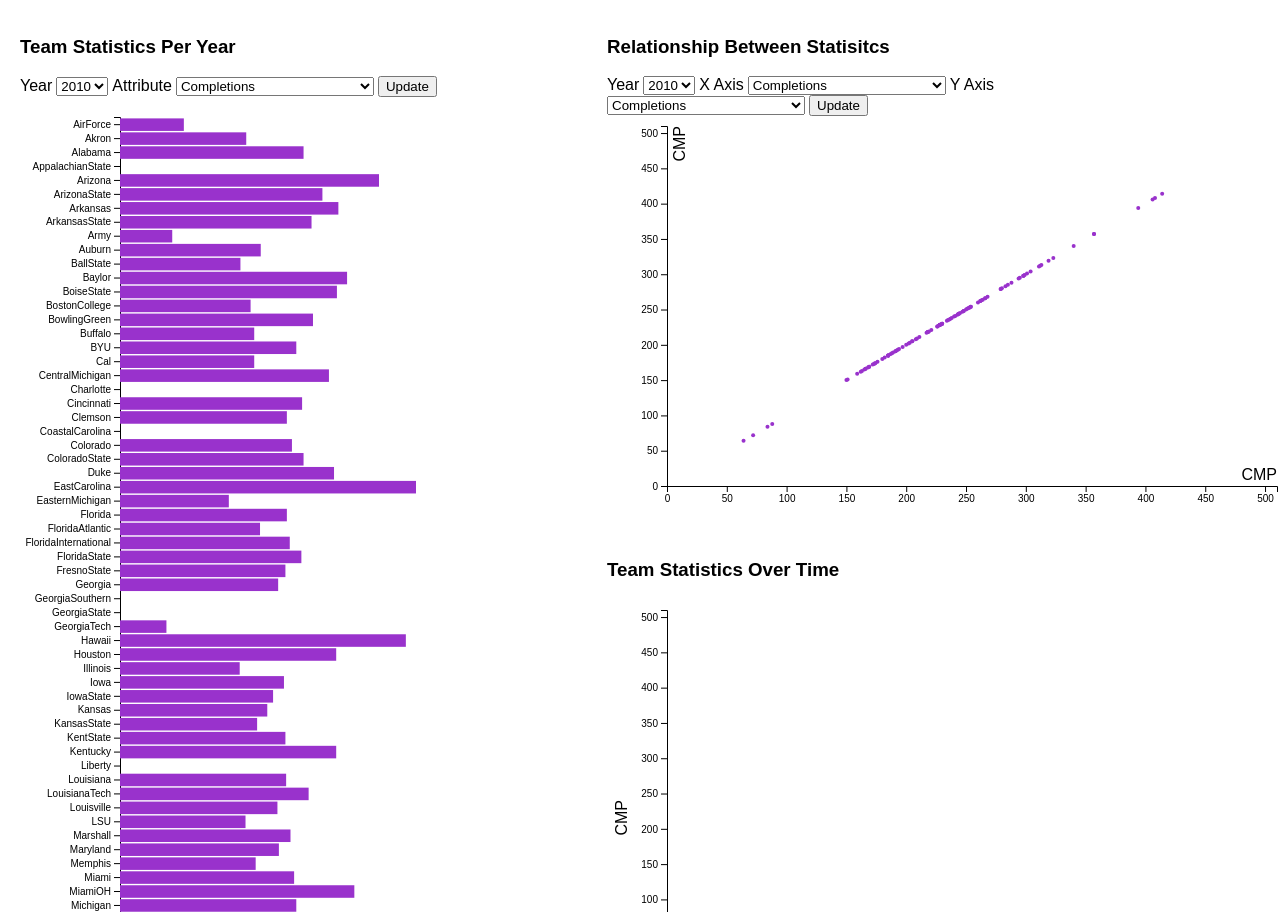
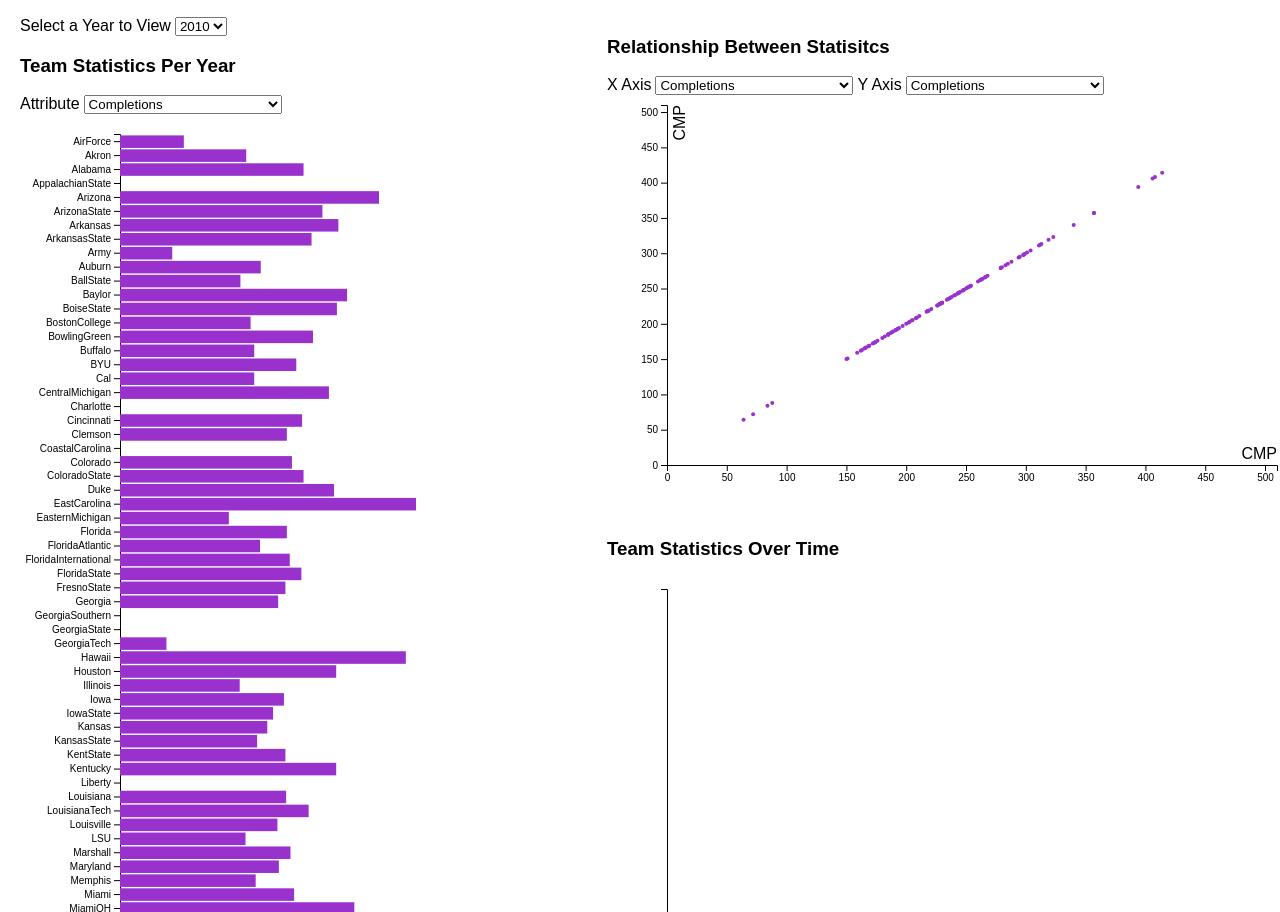
Before and after one commit to ryan-weaverr/CPSC-4030-Project, a plain HTML site: page index.html in a window 1280 px wide. Shown: the part 40-952 px from the top of the page. Drawn offline with nearby package versions, Linux system fonts and the light colour scheme.

Commit message:
Removed reliance on render buttons for most items

```diff
--- a/barscript.js
+++ b/barscript.js
@@ -11,13 +11,12 @@ function changeBar(university, toggle) {
   }
 }
 
-d3.csv("data/cfb.csv").then(function (data) {
-  var button = document.getElementById("updateBar");
-  var select = document.getElementById("barSelect");
+function updateBar() {
+  d3.csv("data/cfb.csv").then(function (data) {
+    var select = document.getElementById("yearSelect");
 
-  var xGetter = document.getElementById("barXSelect");
+    var xGetter = document.getElementById("barXSelect");
 
-  function update() {
     d3.selectAll("#barG").remove();
 
     var xAttr = xGetter.options[xGetter.selectedIndex].value;
@@ -87,8 +86,7 @@ d3.csv("data/cfb.csv").then(function (data) {
       .on("mouseout", function (d) {
         d3.select(this).attr("stroke-width", "0");
       });
-  }
+  });
+}
 
-  update();
-  button.addEventListener("click", update);
-});
+updateBar();
--- a/conScript.js
+++ b/conScript.js
@@ -1,11 +1,10 @@
 var strokeWidth = 3;
 var mouseWidth = 5;
 
-//Read the data
-d3.csv("data/cfb.csv").then(function (data) {
-  var button = document.getElementById("render");
+function updateLine() {
+  d3.csv("data/cfb.csv").then(function (data) {
+    var button = document.getElementById("render");
 
-  function update() {
     d3.selectAll("#lineGraph").remove();
 
     // Get teams array from multiple dropdown
@@ -150,7 +149,8 @@ d3.csv("data/cfb.csv").then(function (data) {
             return y(d[selectedStat]);
           })
       );
-  }
-  update();
-  button.addEventListener("click", update);
-});
+    button.addEventListener("click", update);
+  });
+}
+
+updateLine();
--- a/index.html
+++ b/index.html
@@ -8,17 +8,27 @@
     <script src="https://d3js.org/d3.v7.min.js"></script>
     <script src="https://code.jquery.com/jquery-3.4.1.js"></script>
     <script src="dropdown.js"></script>
+    <script src="barscript.js"></script>
+    <script src="script.js"></script>
+    <script src="conScript.js"></script>
   </head>
+
+  <script>
+    function update(){
+      console.log("Updated!");
+      updateScatter();
+      updateBar();
+      updateLine();
+    }
+  </script>
 
   <h1>What Makes A Good College Football Team?</h1>
   <body>
+
     <div class="float-container">
       <div class="float-child">
-        <div id = "barGraph">
-          <h3>Team Statistics Per Year</h3>
-
-          <label>Year</label>
-          <select id="barSelect">
+        <label>Select a Year to View</label>
+        <select id="yearSelect" onchange="update()">
           <option value="2010">2010</option>
           <option value="2011">2011</option>
           <option value="2012">2012</option>
@@ -31,8 +41,12 @@
           <option value="2019">2019</option>
           <option value="2020">2020</option>
         </select>
+        <div id = "barGraph">
+          <h3>Team Statistics Per Year</h3>
+
+
           <label>Attribute</label>
-          <select id="barXSelect">
+          <select id="barXSelect" onchange="update()">
             <option value="CMP">Completions</option>
             <option value="ATT">Pass Attempts</option>
             <option value="YDS">Passing Yards</option>
@@ -50,29 +64,14 @@
             <option value="RUN_PERCENT">Run Plays Percentage</option>
             <option value="PASS_PERCENT">Pass Plays Percentage</option>
           </select>
-          <button id="updateBar">Update</button>
         </div>
       </div>
 
       <div class="float-child">
         <div id = "line">
           <h3>Relationship Between Statisitcs</h3>
-          <label>Year</label>
-          <select id="yearSelect">
-            <option value="2010">2010</option>
-            <option value="2011">2011</option>
-            <option value="2012">2012</option>
-            <option value="2013">2013</option>
-            <option value="2014">2014</option>
-            <option value="2015">2015</option>
-            <option value="2016">2016</option>
-            <option value="2017">2017</option>
-            <option value="2018">2018</option>
-            <option value="2019">2019</option>
-            <option value="2020">2020</option>
-          </select>
           <label>X Axis</label>
-          <select id="xSelect">
+          <select id="xSelect" onchange="update()">
             <option value="CMP">Completions</option>
             <option value="ATT">Pass Attempts</option>
             <option value="YDS">Passing Yards</option>
@@ -91,7 +90,7 @@
             <option value="PASS_PERCENT">Pass Plays Percentage</option>
           </select>
           <label>Y Axis</label>
-          <select id="ySelect">
+          <select id="ySelect" onchange="update()">
             <option value="CMP">Completions</option>
             <option value="ATT">Pass Attempts</option>
             <option value="YDS">Passing Yards</option>
@@ -109,7 +108,6 @@
             <option value="RUN_PERCENT">Run Plays Percentage</option>
             <option value="PASS_PERCENT">Pass Plays Percentage</option>
           </select>
-          <button id="update">Update</button>
         </div>
       </div>
 
@@ -117,23 +115,20 @@
         <h3>Team Statistics Over Time</h3>
         <div id="chart"></div>
           <label for="stats">Choose a statistic to display:</label>
-          <select name="stats" id="stats">
+          <select name="stats" id="stats" onchange="update()">
             <script src="stats.js"></script>
           </select>
           <br>
           <label for="team" id="teamLabel">Choose a team to display:</label>
-          <select id="teams" multiple>
+          <select id="teams" onchange="update()" multiple>
             <script src="teams.js"></script>
           </select>
-          <br>
-          <button id="render">Render</button>
+          <button id="render">Set Teams</button>
           <br>
           <i>Some statistics may not be available for some teams</i>
         </div>
       </div>
-      <script src="barscript.js"></script>
-      <script src="script.js"></script>
-      <script src="conScript.js"></script>
+
     </div>
   </body>
   <footer>
--- a/script.js
+++ b/script.js
@@ -2,18 +2,17 @@
 
 //import { changeBar } from "barscript.js";
 
+function updateScatter() {
   //Read the data
   d3.csv("data/cfb.csv").then(function (data) {
     // set the dimensions and margins of the graph
 
     // Add dots
-  var button = document.getElementById("update");
     var select = document.getElementById("yearSelect");
 
     var xGetter = document.getElementById("xSelect");
     var yGetter = document.getElementById("ySelect");
 
-  function update() {
     var toggled = false;
 
     d3.selectAll("#scatter").remove();
@@ -180,17 +179,7 @@ d3.csv("data/cfb.csv").then(function (data) {
       .attr("dy", ".75em")
       .attr("transform", "rotate(-90)")
       .text(yAttr);
-  }
-  update();
-  button.addEventListener("click", update);
-
-  function toggle(buttonID, id) {
-    d3.select(buttonID).on("click", function () {
-      if (d3.select(id).style("opacity") == 1) {
-        d3.select(id).style("opacity", 0);
-      } else {
-        d3.select(id).style("opacity", 1);
-      }
   });
 }
-});
+
+updateScatter();
```
Lines whose indentation alone changed are shown as unchanged.
